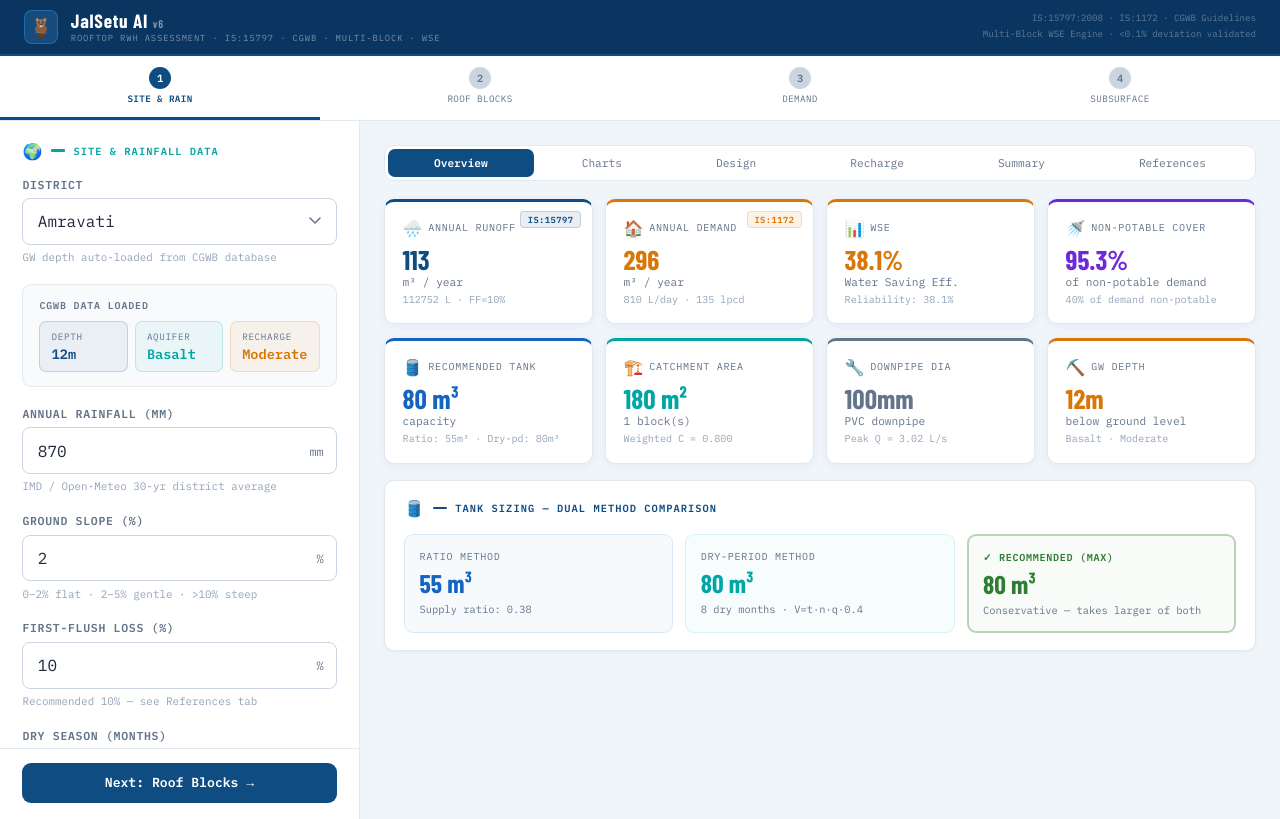
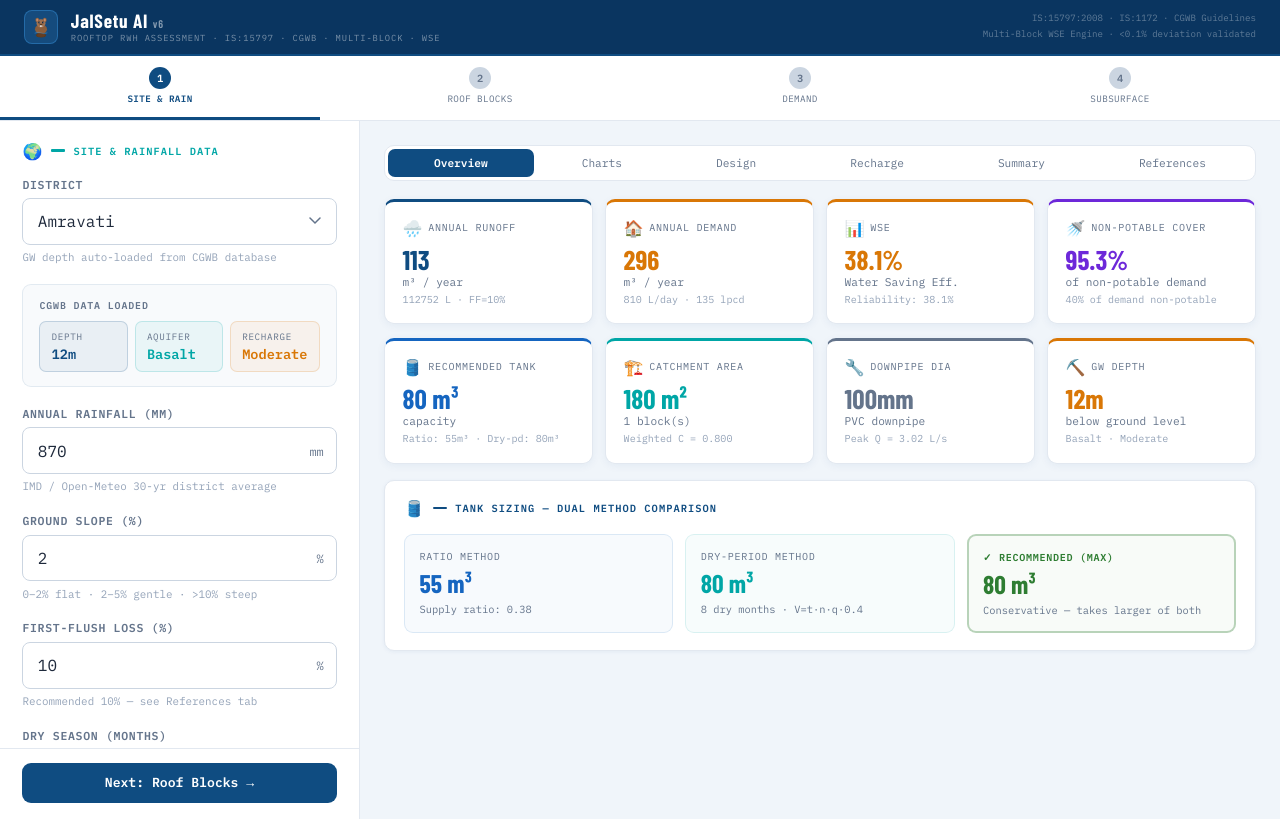
Before and after one commit to Avio-dels/JalSetu, a React (Vite) app: page / in a window 1280 px wide. Built offline with nearby package versions, Linux system fonts and the light colour scheme; a web font is replaced by a local one.

Commit message:
Remove badge prop from MetricCard components

```diff
--- a/src/App.jsx
+++ b/src/App.jsx
@@ -746,8 +746,8 @@ function ResultsPanel({ isMobile, derived }) {
       {activeTab === "overview" && (
         <>
           <div style={{ display:"grid", gridTemplateColumns: isMobile ? "1fr 1fr" : "repeat(4,1fr)", gap:"0.75rem", marginBottom:"0.85rem" }}>
-            <MetricCard label="Annual Runoff"    icon=" 🌧️ " value={annualRunoff.toFixed(0)} unit="m³ / year" color={C.hydroBlue}   sub={`${(annualRunoff*1000).toFixed(0)} L · FF=${firstFlushPct}%`} badge="IS:15797" />
-            <MetricCard label="Annual Demand"    icon="🏠" value={annualDemand.toFixed(0)}  unit="m³ / year" color={C.soilAmber}   sub={`${(dailyDemand*1000).toFixed(0)} L/day · ${lpcd} lpcd`} badge="IS:1172" />
+            <MetricCard label="Annual Runoff"    icon=" 🌧️ " value={annualRunoff.toFixed(0)} unit="m³ / year" color={C.hydroBlue}   sub={`${(annualRunoff*1000).toFixed(0)} L · FF=${firstFlushPct}%`}  />
+            <MetricCard label="Annual Demand"    icon="🏠" value={annualDemand.toFixed(0)}  unit="m³ / year" color={C.soilAmber}   sub={`${(dailyDemand*1000).toFixed(0)} L/day · ${lpcd} lpcd`} />
             <MetricCard label="WSE"              icon="📊" value={`${wse}%`}                unit="Water Saving Eff." color={wse>=60?C.rechargeGreen:wse>=35?C.soilAmber:C.overflowRed} sub={`Reliability: ${reliability}%`} />
             <MetricCard label="Non-Potable Cover" icon="🚿" value={`${nonPotableWse}%`}    unit="of non-potable demand" color={C.wseViolet} sub={`${(nonPotablePct*100).toFixed(0)}% of demand non-potable`} />
           </div>
```
